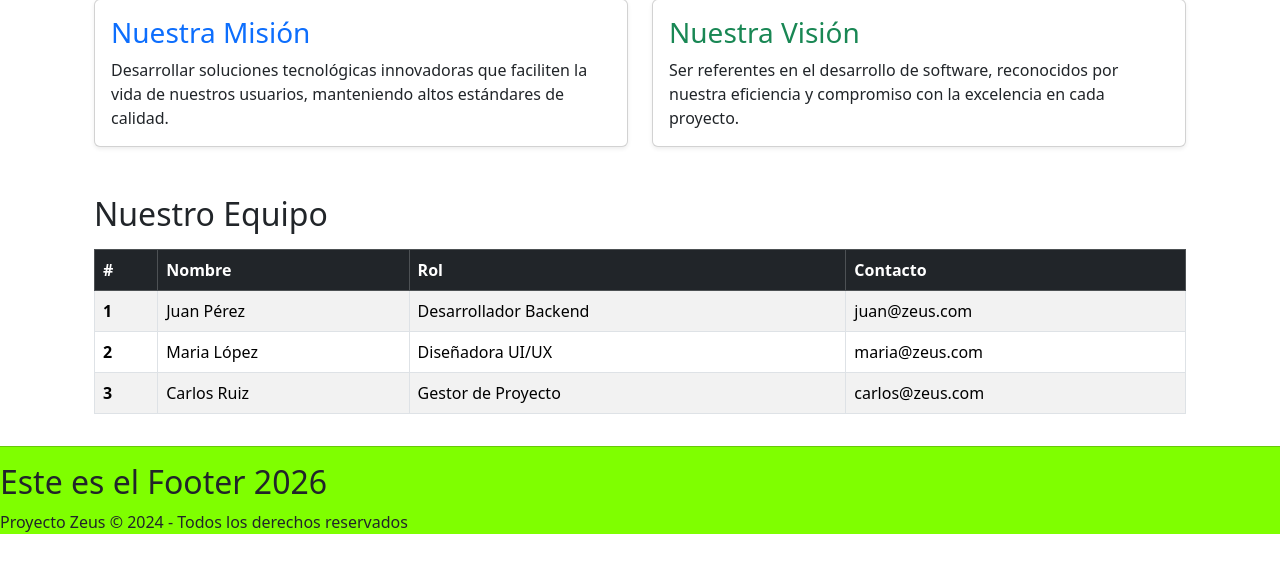
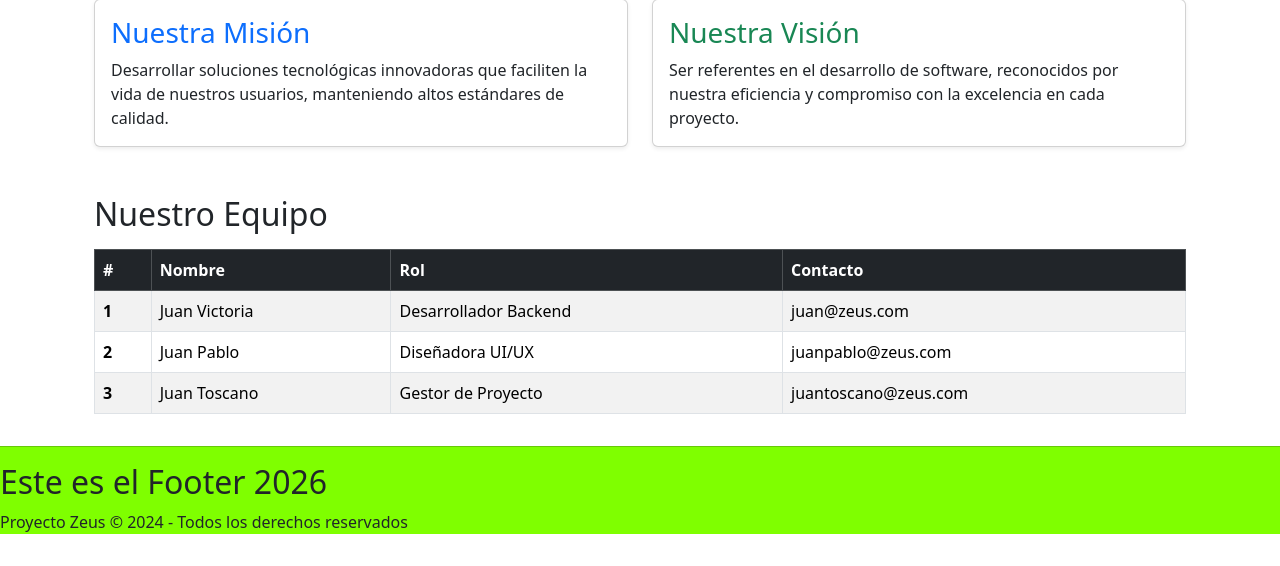
Before and after one commit to iiTzSebas/Proyecto-Zeus-JP-JS-JL-JC, a Django app: template AppPagina/templates/nosotros.html in a window 1280 px wide. Shown: the part 234-800 px from the top of the page. Run offline with Django 3.2, Linux system fonts and the light colour scheme; the template is opened without the code that fills it, so the values that code supplies are empty.

Commit message:
un mini
un mini cambio de nombres

```diff
--- a/AppPagina/templates/nosotros.html
+++ b/AppPagina/templates/nosotros.html
@@ -45,21 +45,21 @@
         <tbody>
           <tr>
             <th scope="row">1</th>
-            <td>Juan Pérez</td>
+            <td>Juan Victoria</td>
             <td>Desarrollador Backend</td>
             <td>juan@zeus.com</td>
           </tr>
           <tr>
             <th scope="row">2</th>
-            <td>Maria López</td>
+            <td>Juan Pablo</td>
             <td>Diseñadora UI/UX</td>
-            <td>maria@zeus.com</td>
+            <td>juanpablo@zeus.com</td>
           </tr>
           <tr>
             <th scope="row">3</th>
-            <td>Carlos Ruiz</td>
+            <td>Juan Toscano</td>
             <td>Gestor de Proyecto</td>
-            <td>carlos@zeus.com</td>
+            <td>juantoscano@zeus.com</td>
           </tr>
         </tbody>
       </table>
```
